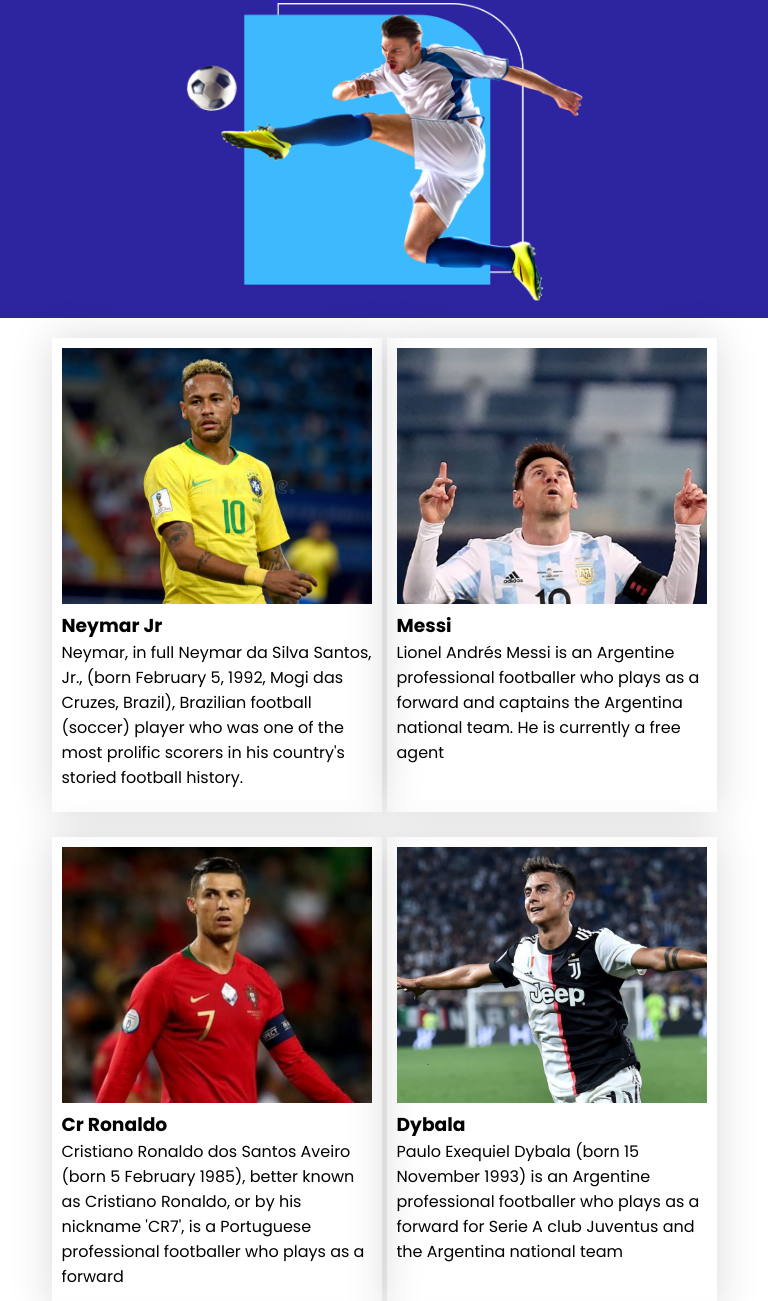
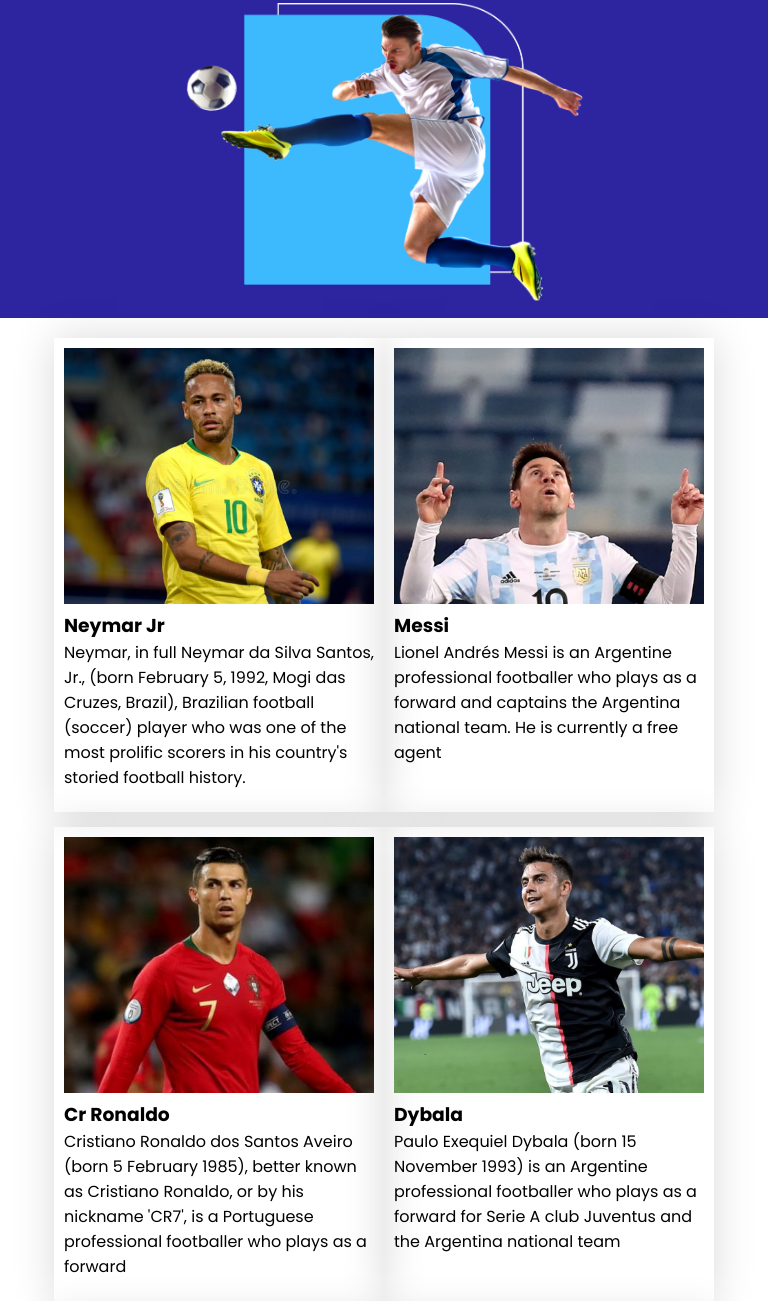
Before and after one commit to jobayerrahman93/football-responsive, a plain HTML site: page index.html in a window 768 px wide. Shown: the part 359-1660 px from the top of the page. Drawn offline with Linux system fonts and the light colour scheme.

Commit message:
responsive

```diff
--- a/style.css
+++ b/style.css
@@ -96,7 +96,7 @@ body
 {
     display: grid;
     grid-template-columns: repeat(3,1fr);
-    grid-gap: 5px;
+    grid-row-gap: 15px;
     margin: 0 auto;
 }
 
@@ -286,17 +286,11 @@ footer .copyright a
         margin: 0 auto;
     }
 
+
     .player-list .container .list  .first
     {
         min-width: 330px;
         min-height: 474px;
-
-
-    }
-    .player-list .container .list  .first
-    {
-        width: 330px;
-        height: 474px;
         margin: 0 auto;
         box-shadow: 0px 0px 40px rgba(0, 0, 0, 0.15);
     }
@@ -419,7 +413,7 @@ footer .copyright a
 
     display: grid;
     grid-template-columns: 1fr 1fr;
-    grid-gap: 5px;
+    grid-row-gap: 15px;
     justify-content: center;
     align-items: center;
 }
@@ -429,15 +423,8 @@ footer .copyright a
     min-width: 330px;
     min-height: 474px;
     margin: 0 auto;
+    box-shadow: 0px 0px 40px rgba(0, 0, 0, 0.15);
 
-
-}
-.player-list .container .list  .first
-{
-    width: 330px;
-    height: 474px;
-    margin-bottom: 20px;
-    box-shadow: 0px 0px 40px rgba(0, 0, 0, 0.15);
 }
 
 .player-list .container .list .first img
```
